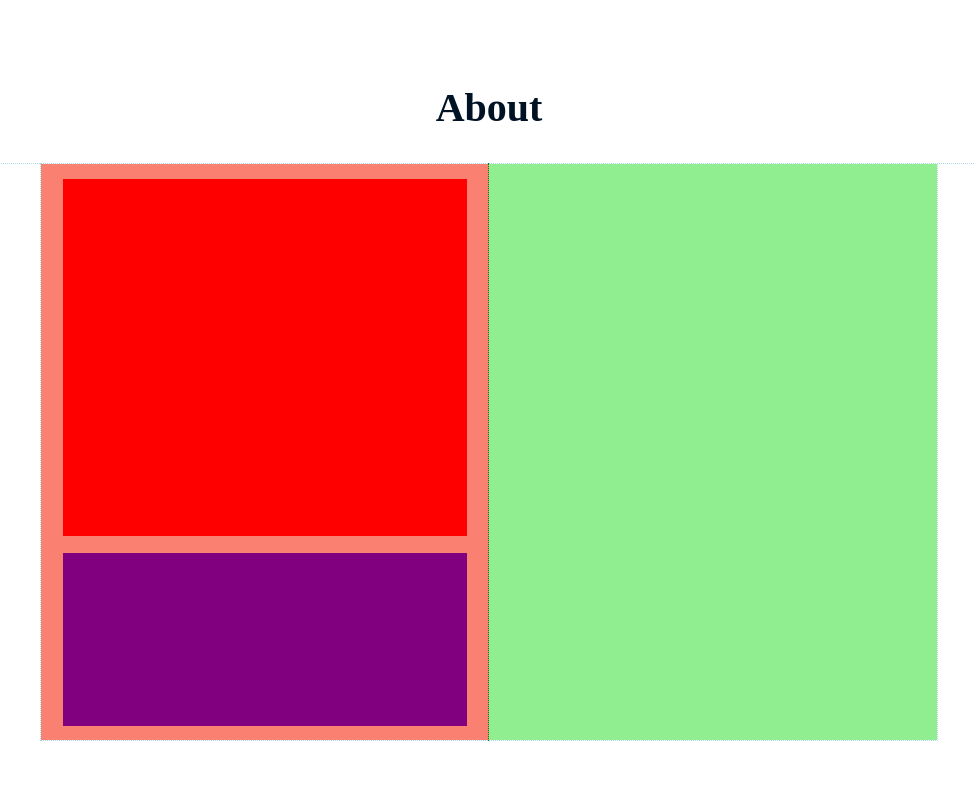
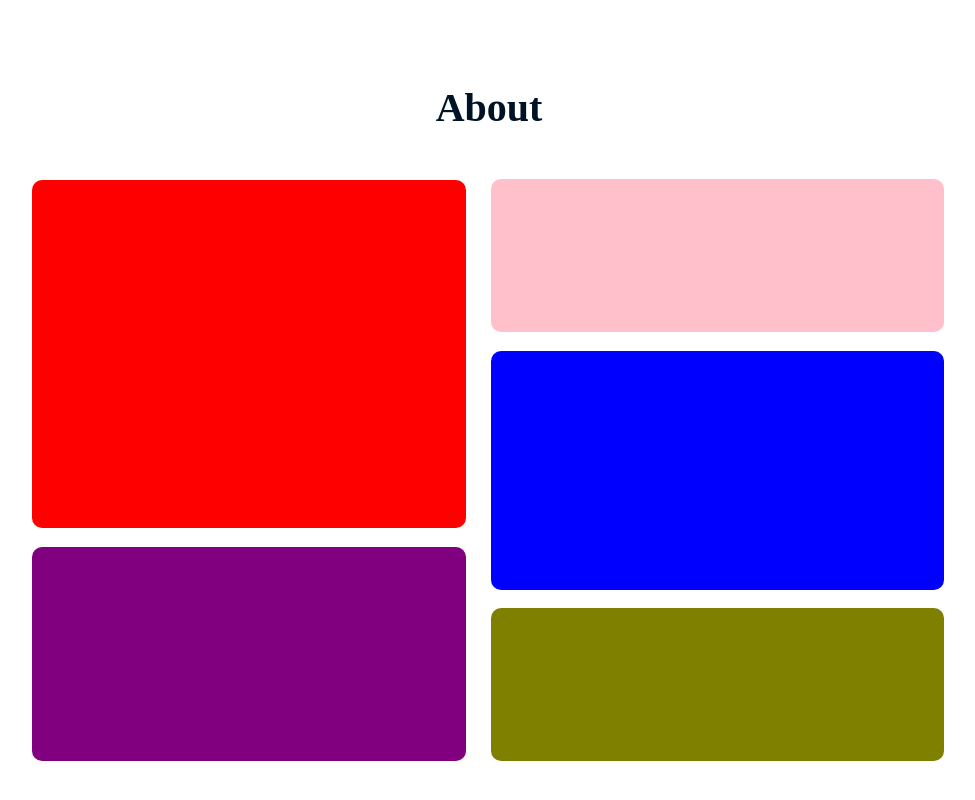
Before and after one commit to ang-riv/portfolio, a React (Create React App) app: page / in a window 1280 px wide. Shown: the part 900-1700 px from the top of the page, without its empty margins (151-1126 px from the left). Built offline with nearby package versions, Linux system fonts and the light colour scheme; a web font is replaced by a local one.

Commit message:
About tile layout finished

```diff
--- a/src/AboutSection.js
+++ b/src/AboutSection.js
@@ -2,12 +2,11 @@ import React from "react";
 
 const AboutSection = React.forwardRef((props, ref) => {
   return (
-    <section ref={ref} style={{ height: "80vh" }}>
+    <section ref={ref} style={{ height: "85vh" }}>
       <h2>About</h2>
       <div
         className="content-wrapper"
         style={{
-          outline: "1px dotted lightBlue",
           height: "100%",
           display: "flex",
           justifyContent: "center",
@@ -15,18 +14,45 @@ const AboutSection = React.forwardRef((props, ref) => {
       >
         <div
           style={{
-            outline: "1px dotted lightBlue",
             height: "90%",
-            width: "70%",
+            width: "75%",
             display: "flex",
             flexDirect: "row",
           }}
         >
+          {/* section 1 */}
           <div
             style={{
-              outline: "1px dotted red",
-              backgroundColor: "salmon",
               width: "50%",
+              height: "100%",
+              display: "flex",
+              flexDirection: "column",
+              justifyContent: "center",
+              alignItems: "end",
+              gap: "3%",
+            }}
+          >
+            <div
+              style={{
+                backgroundColor: "red",
+                height: "57%",
+                width: "95%",
+                borderRadius: "10px",
+              }}
+            ></div>
+            <div
+              style={{
+                backgroundColor: "purple",
+                height: "35%",
+                width: "95%",
+                borderRadius: "10px",
+              }}
+            ></div>
+          </div>
+          {/* section 2 */}
+          <div
+            style={{
+              width: "55%",
               height: "100%",
               display: "flex",
               flexDirection: "column",
@@ -36,24 +62,30 @@ const AboutSection = React.forwardRef((props, ref) => {
             }}
           >
             <div
-              style={{ backgroundColor: "red", height: "62%", width: "90%" }}
+              style={{
+                backgroundColor: "pink",
+                height: "25%",
+                width: "90%",
+                borderRadius: "10px",
+              }}
             ></div>
             <div
               style={{
-                backgroundColor: "purple",
-                height: "30%",
+                backgroundColor: "blue",
+                height: "39%",
                 width: "90%",
+                borderRadius: "10px",
+              }}
+            ></div>
+            <div
+              style={{
+                backgroundColor: "olive",
+                height: "25%",
+                width: "90%",
+                borderRadius: "10px",
               }}
             ></div>
           </div>
-          <div
-            style={{
-              outline: "1px dotted green",
-              backgroundColor: "lightGreen",
-              width: "50%",
-              height: "100%",
-            }}
-          ></div>
         </div>
       </div>
     </section>
--- a/src/Navigation.js
+++ b/src/Navigation.js
@@ -36,7 +36,7 @@ const Navigation = ({ aboutRef, skillsRef, projectsRef, contactRef }) => {
     borderRadius: "0.938em",
     fontWeight: "bolder",
     fontSize: "1.3em",
-    "list-style-type": "none",
+    listStyleType: "none",
   };
 
   return (
```
